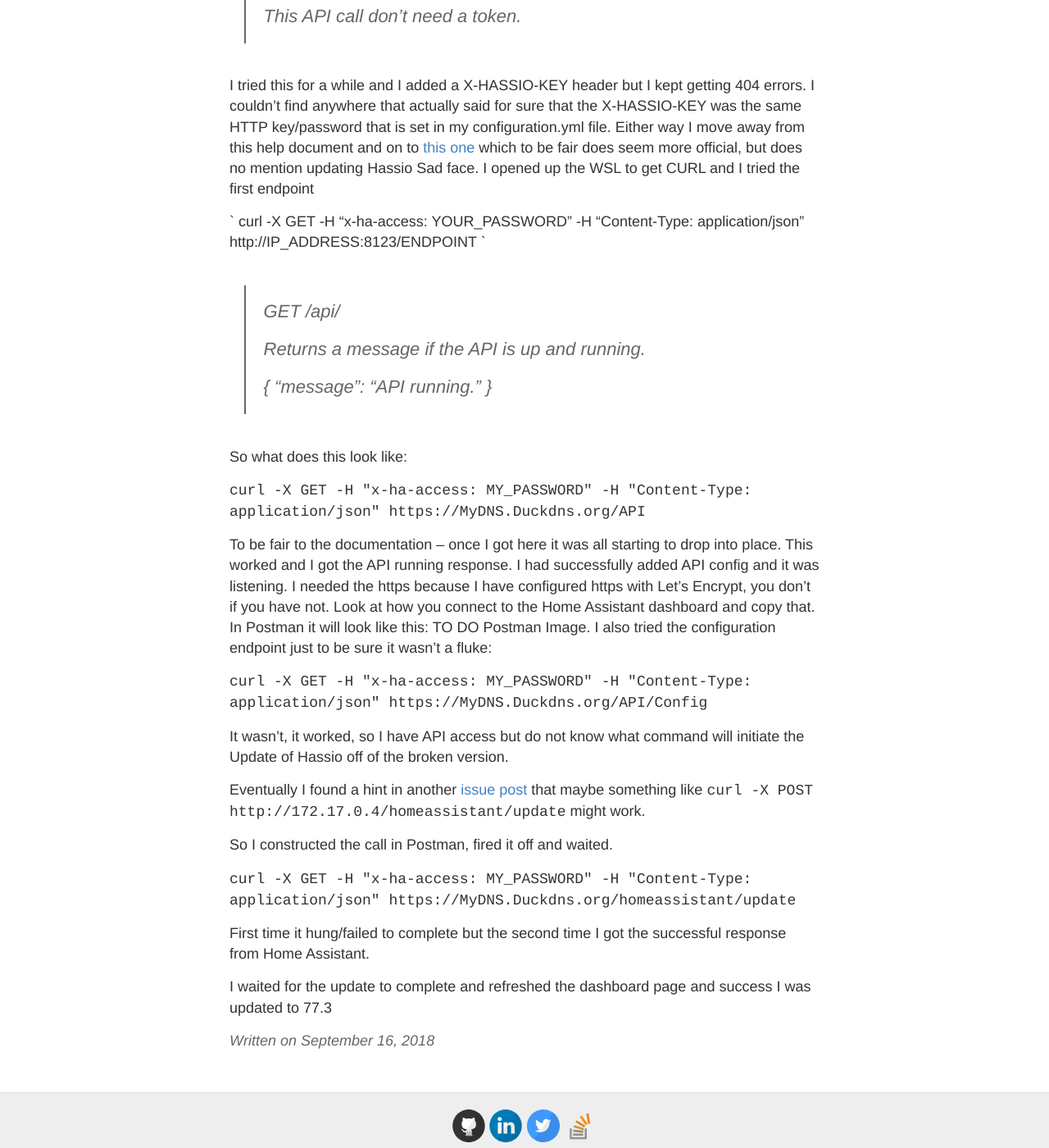
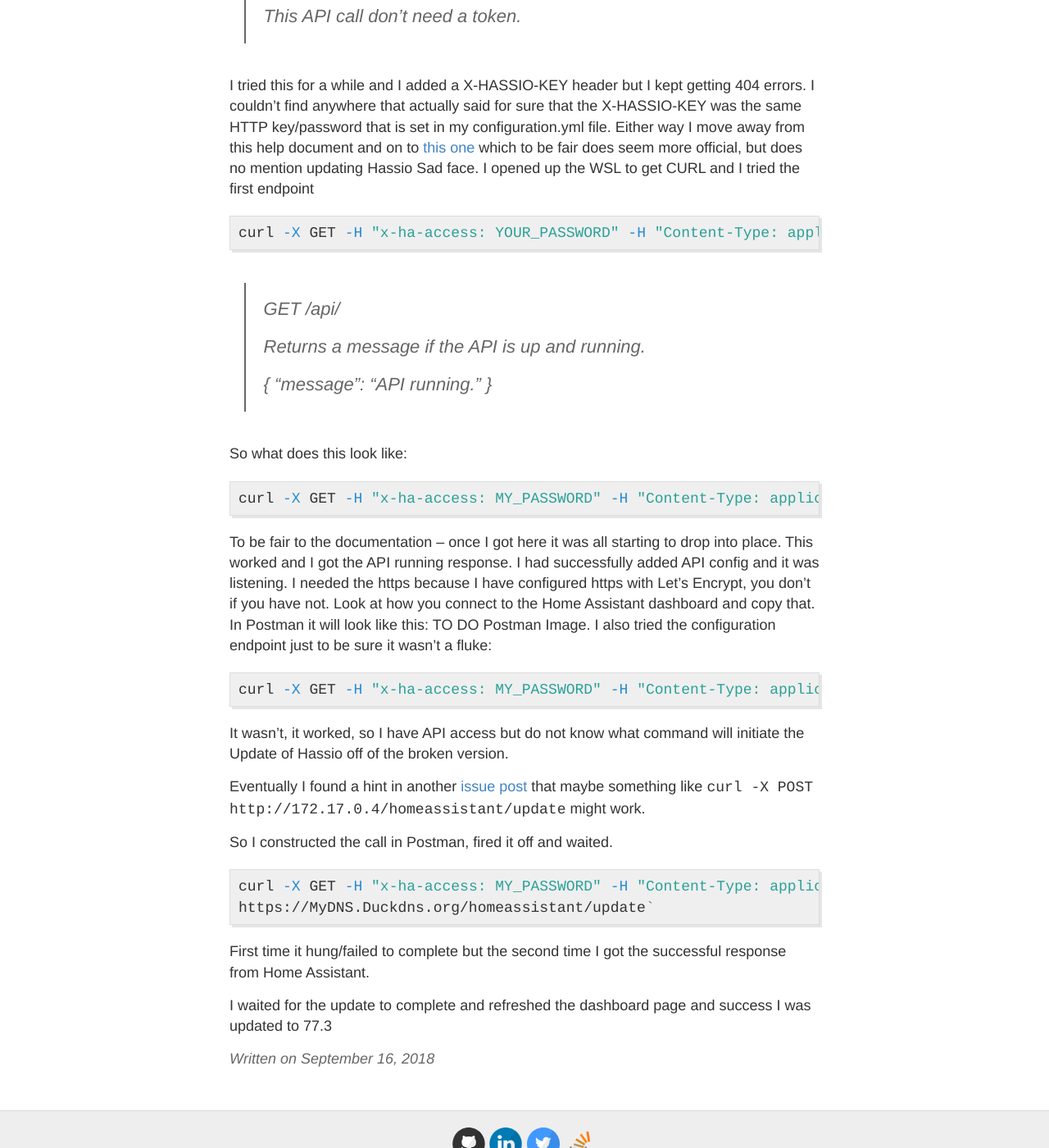
Before and after one commit to ctolan/ctolan.github.io, a Jekyll site: the page built from _posts/2018-09-16-Updated-Hassio.md, in a window 1280 px wide and 1400 px high, scrolled down 862 px. Shown: the whole window at 82% size. Built offline with Jekyll 4.4.1, drawn with Linux system fonts in a browser that asks for light colours; comment, search, counter and statistics services are not loaded.

````diff
--- a/_posts/2018-09-16-Updated-Hassio.md
+++ b/_posts/2018-09-16-Updated-Hassio.md
@@ -23,8 +23,9 @@
 I tried this for a while and I added a X-HASSIO-KEY header but I kept getting 404 errors. I couldn’t find anywhere that actually said for sure that the X-HASSIO-KEY was the same HTTP key/password that is set in my configuration.yml file. Either way I move away from this help document and on to <a href="https://developers.home-assistant.io/docs/en/external_api_rest.html">this one</a> which to be fair does seem more official, but does no mention updating Hassio Sad face.
 I opened up the WSL to get CURL and I tried the first endpoint
 
-`  curl -X GET -H "x-ha-access: YOUR_PASSWORD" -H "Content-Type: application/json" http://IP_ADDRESS:8123/ENDPOINT
-`
+```bash
+curl -X GET -H "x-ha-access: YOUR_PASSWORD" -H "Content-Type: application/json" http://IP_ADDRESS:8123/ENDPOINT
+```
 
 > GET /api/
 >
@@ -36,7 +37,9 @@
 
 So what does this look like:
 
-`curl -X GET -H "x-ha-access: MY_PASSWORD" -H "Content-Type: application/json" https://MyDNS.Duckdns.org/API`
+```bash
+curl -X GET -H "x-ha-access: MY_PASSWORD" -H "Content-Type: application/json" https://MyDNS.Duckdns.org/API`
+```
 
 To be fair to the documentation – once I got here it was all starting to drop into place. This worked and I got the API running response. I had successfully added API config and it was listening.
 I needed the https because I have configured https with Let’s Encrypt, you don’t if you have not. Look at how you connect to the Home Assistant dashboard and copy that.
@@ -44,16 +47,20 @@
 TO DO Postman Image.
 I also tried the configuration endpoint just to be sure it wasn’t a fluke:
 
-`curl -X GET -H "x-ha-access: MY_PASSWORD" -H "Content-Type: application/json" https://MyDNS.Duckdns.org/API/Config`
+```bash
+curl -X GET -H "x-ha-access: MY_PASSWORD" -H "Content-Type: application/json" https://MyDNS.Duckdns.org/API/Config`
+```
 
 It wasn’t, it worked, so I have API access but do not know what command will initiate the Update of Hassio off of the broken version.
 
-Eventually I found a hint in another <a href="https://community.home-assistant.io/t/hass-io-not-running-after-upgrade/23980">issue post</a> that maybe something like `curl -X POST http://172.17.0.4/homeassistant/update` might work.
+Eventually I found a hint in another [issue post](href="https://community.home-assistant.io/t/hass-io-not-running-after-upgrade/23980") that maybe something like `curl -X POST http://172.17.0.4/homeassistant/update` might work.
 
 So I constructed the call in Postman, fired it off and waited.
 
-`curl -X GET -H "x-ha-access: MY_PASSWORD" -H "Content-Type: application/json"
+```bash
+curl -X GET -H "x-ha-access: MY_PASSWORD" -H "Content-Type: application/json"
 https://MyDNS.Duckdns.org/homeassistant/update`
+```
 
 First time it hung/failed to complete but the second time I got the successful response from Home Assistant.
 
````
Also changed, not shown: _posts/2018-09-15-Loving-GitHub-pages.md (+2 -2 lines), _posts/2018-09-27.Interviews-reflections.md (added, +4 -0 lines), images/20181012_182217-min.jpg (added), images/20181012_184517-min.jpg (added), images/20181012_215825-min.jpg (added), images/MyRaspberryPi-1-min.PNG (added), images/MyRaspberryPi-2-min.PNG (added), 4 other files.
